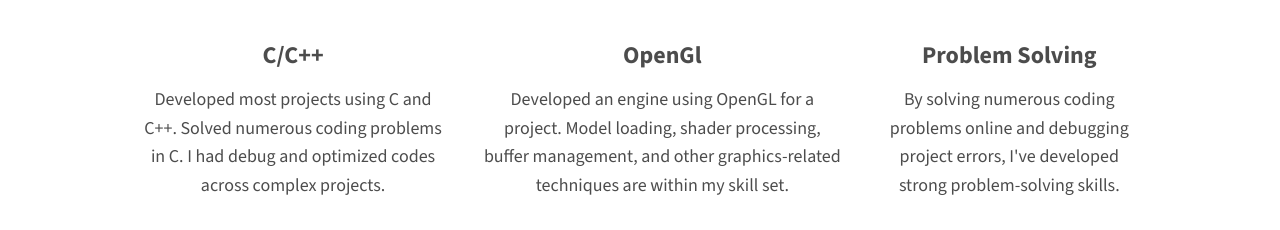
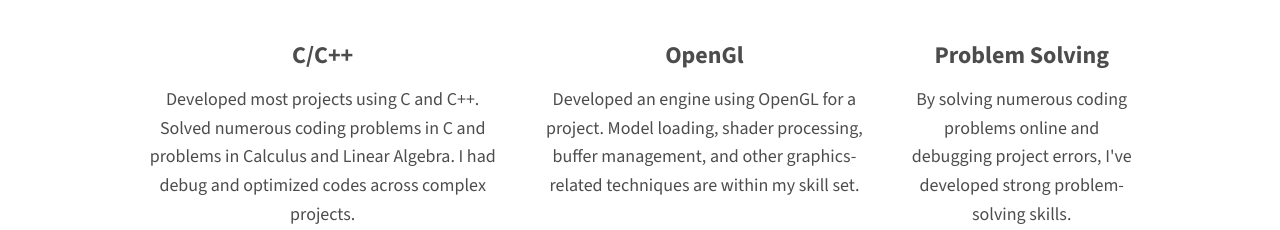
Before and after one commit to huiuk-jang/portfolio, a plain HTML site: page index.html in a window 1280 px wide. Shown: the part 722-952 px from the top of the page. Drawn offline with nearby package versions, Linux system fonts and the light colour scheme.

Commit message:
update text

```diff
--- a/index.html
+++ b/index.html
@@ -69,7 +69,7 @@
             <div class="service">
                 <h3>C/C++</h3>
                 <p> Developed most projects using C and C++.
-                    Solved numerous coding problems in C.
+                    Solved numerous coding problems in C and problems in Calculus and Linear Algebra.
                     I had debug and optimized codes across complex projects.
                 </p>
             </div>
```
